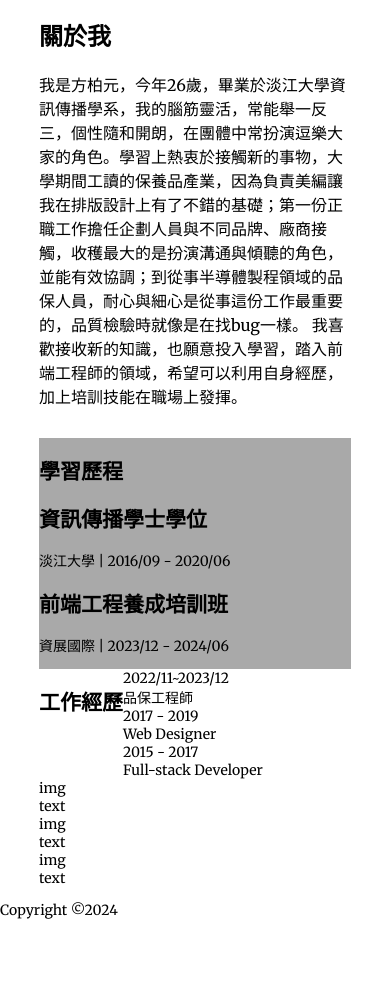
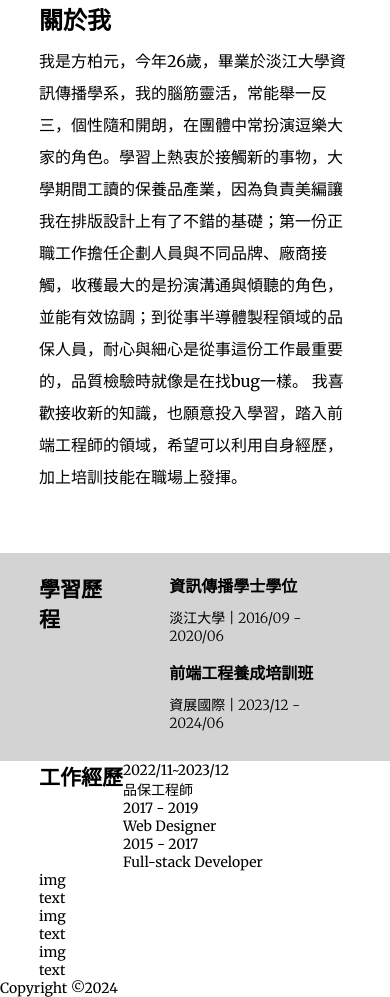
Before and after one commit to PoyuanFang/my_website_demo, a plain HTML site: page index.html in a window 390 px wide. Shown: the part 629-1626 px from the top of the page. Before the commit the page ends 1562 px from the top, so only its background shows below. Drawn offline with nearby package versions, Linux system fonts and the light colour scheme.

Commit message:
education區域設定(含RWD)

```diff
--- a/index.html
+++ b/index.html
@@ -36,7 +36,7 @@
   </header>
   <section id="banner">
     <img src="./img/circle_工作區域 1.png" alt="" class="circle1">
-    <h1 class="slogan">Poyuan Fang's Portfolio</h1>
+    <h1 class="slogan" data-aos="zoom-in">Poyuan Fang's Portfolio</h1>
   </section>
   <section id="about">
     <div class="container">
@@ -49,17 +49,17 @@
       </div>
     </div>
   </section>
-  <section id="education">
+  <section id="education" data-aos="fade-right">
     <div class="container">
       <div class="education">
-        <h1>學習歷程</h1>
+        <h1 class="sectionTitle">學習歷程</h1>
         <ul class="education-list">
           <li>
-            <h2>資訊傳播學士學位</h2>
+            <h3 class="education-title">資訊傳播學士學位</h3>
             <p class="education-period">淡江大學 | 2016/09 - 2020/06</p>
           </li>
           <li>
-            <h2>前端工程養成培訓班</h2>
+            <h3 class="education-title">前端工程養成培訓班</h3>
             <p class="education-period">資展國際 | 2023/12 - 2024/06</p>
           </li>
         </ul>
@@ -68,7 +68,7 @@
   </section>
   <section id="experience">
     <div class="container">
-      <h2>工作經歷</h2>
+      <h2 class="sectionTitle">工作經歷</h2>
       <ul class="experience-list">
         <li>
           <div class="work-period">2022/11~2023/12</div>
--- a/style.css
+++ b/style.css
@@ -30,6 +30,14 @@ ul {
 a {
   text-decoration: none;
   color: black;
+}
+
+h1,
+h2,
+h3,
+p {
+  margin: 0;
+  padding: 0;
 }
 
 /* header區域 */
@@ -145,6 +153,7 @@ header a:hover {
   display: flex;
   align-items: center;
   gap: 30px;
+  margin-bottom: 30px;
 }
 
 .avatar {
@@ -154,6 +163,36 @@ header a:hover {
 
 .description {
   padding-bottom: 30px;
+  font-size: 18px;
+  line-height: 2;
+}
+
+/* education區域 */
+#education {
+  flex-direction: row;
+  background-color: lightgrey;
+  padding: 2% 0;
+}
+
+.education {
+  width: 100%;
+  display: flex;
+  gap: 50px;
+}
+
+.education-list > li {
+  display: flex;
+  gap: 20px;
+  align-items: center;
+  margin-bottom: 10px;
+}
+
+.education-title {
+  font-size: 20px;
+}
+
+.education-period {
+  font-weight: 300;
   font-size: 18px;
 }
 
@@ -228,8 +267,26 @@ header a:hover {
   }
 
   /* education區域 */
-  #education .container {
-    background-color: darkgrey;
-    padding: 10px, 0;
+  #education {
+    background-color: lightgrey;
+    padding: 5% 0;
+  }
+
+  .education-list > li {
+    flex-direction: column;
+    gap: 10px;
+    align-items: flex-start;
+  }
+
+  .education-list > li:nth-child(1) {
+    margin-bottom: 15px;
+  }
+
+  .education-title {
+    font-size: 16px;
+  }
+
+  .education-period {
+    font-size: 14px;
   }
 }
```
